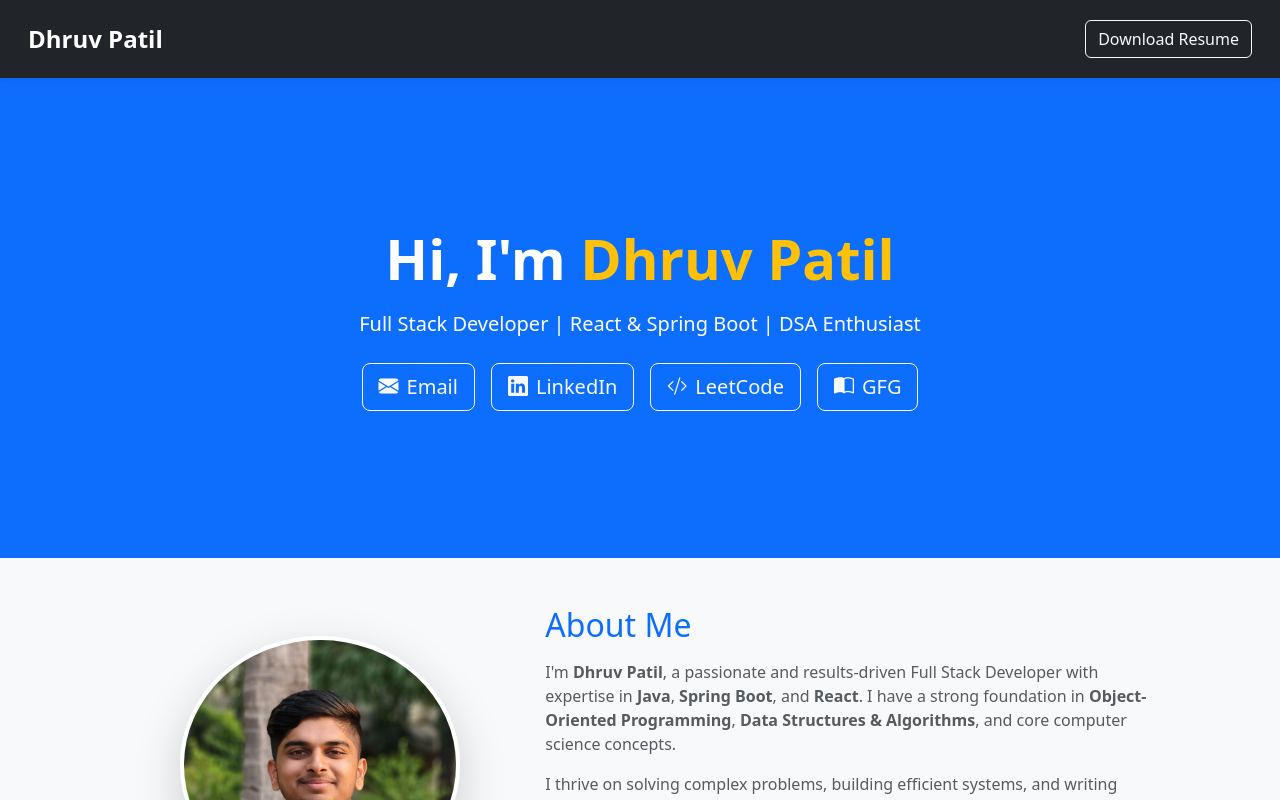
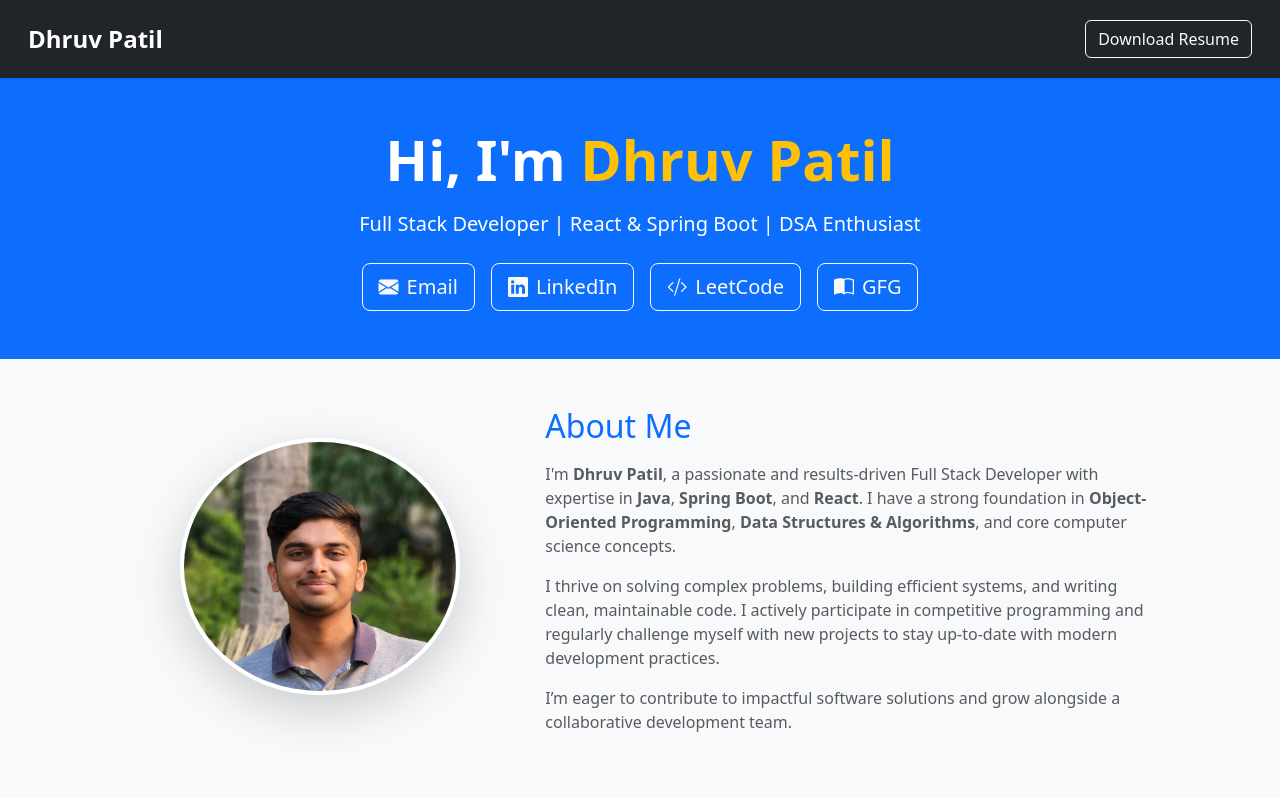
Before and after one commit to dhruv310/dhruv-portfolio, a React (Vite) app: page / in a window 1280 px wide. Shown: the top 800 px of the page. Built offline with nearby package versions, Linux system fonts and the light colour scheme.

Commit message:
Update Hero.jsx

```diff
--- a/src/components/Hero.jsx
+++ b/src/components/Hero.jsx
@@ -5,7 +5,7 @@ const Hero = () => (
     <section
         id="hero"
         className="bg-primary text-white text-center d-flex flex-column justify-content-center align-items-center py-5 px-3"
-        style={{ minHeight: "60vh" }}
+        style={{ minHeight: "30vh" }}
     >
         <h1 className="display-4 fw-bold mb-3">
             Hi, I'm <span className="text-warning">Dhruv Patil</span>
```
